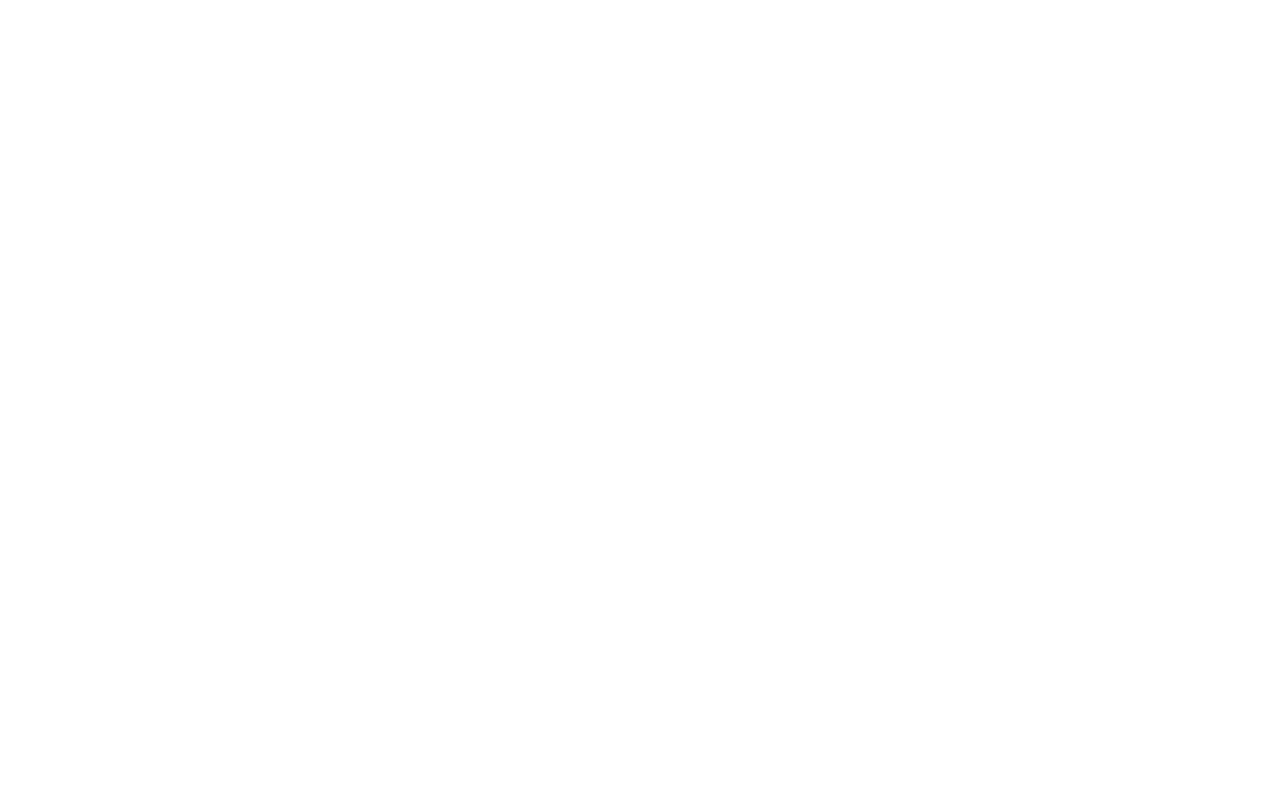
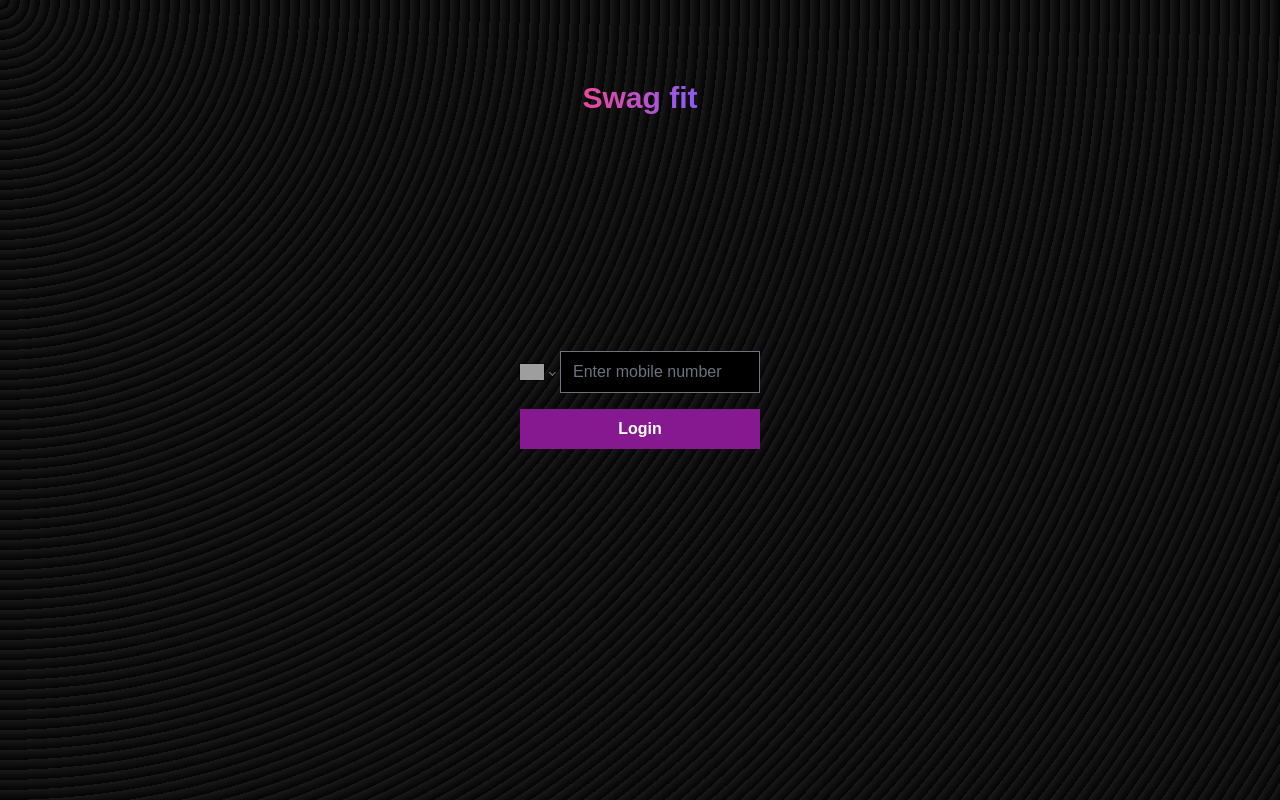
Before and after one commit to MuraliPrasanth2/swagfit, a React (Create React App) app: page /login in a window 1280 px wide. Before the commit this address had no page. Built offline with nearby package versions, Linux system fonts and the light colour scheme; grey boxes are pictures that could not be loaded.

Commit message:
added bg gradient to swagfit h1 in login page

```diff
--- a/src/App.js
+++ b/src/App.js
@@ -6,8 +6,8 @@
     return (
         <BrowserRouter>
             <Routes>
-                <Route path="/" element={<LoginForm />} />
-				// <Route path="/" element={<GroupFitnessForm />} />
+                <Route path="/login" element={<LoginForm />} />
+                <Route path="/" element={<GroupFitnessForm />} />
             </Routes>
         </BrowserRouter>
     );
--- a/src/Pages/LoginForm.js
+++ b/src/Pages/LoginForm.js
@@ -35,9 +35,12 @@
 	}, [number, isPhoneNubmerTouched]);
 
 	return (
-        <div className="font-montserrat flex h-screen w-screen justify-center items-center bg-black text-white">
+		<div className="font-montserrat flex flex-col h-screen w-screen justify-center items-center bg-black text-white bg-roundedStripesBlack">
+			<h1 className="fixed top-20 text-center font-bold text-3xl bg-clip-text text-transparent bg-gradient-to-r from-pink-500 to-violet-500">
+				Swag fit
+			</h1>
 			<div className="max-w-60">
-                <h1 className="sr-only">Login with phone number</h1>
+				<h2 className="sr-only">Login with phone number</h2>
 				<form onSubmit={handleSubmit}>
 					<PhoneInput
 						className="[&>input]:color-white [&>input]:bg-black [&_select]:bg-black"
```
Lines whose indentation alone changed are shown as unchanged.
